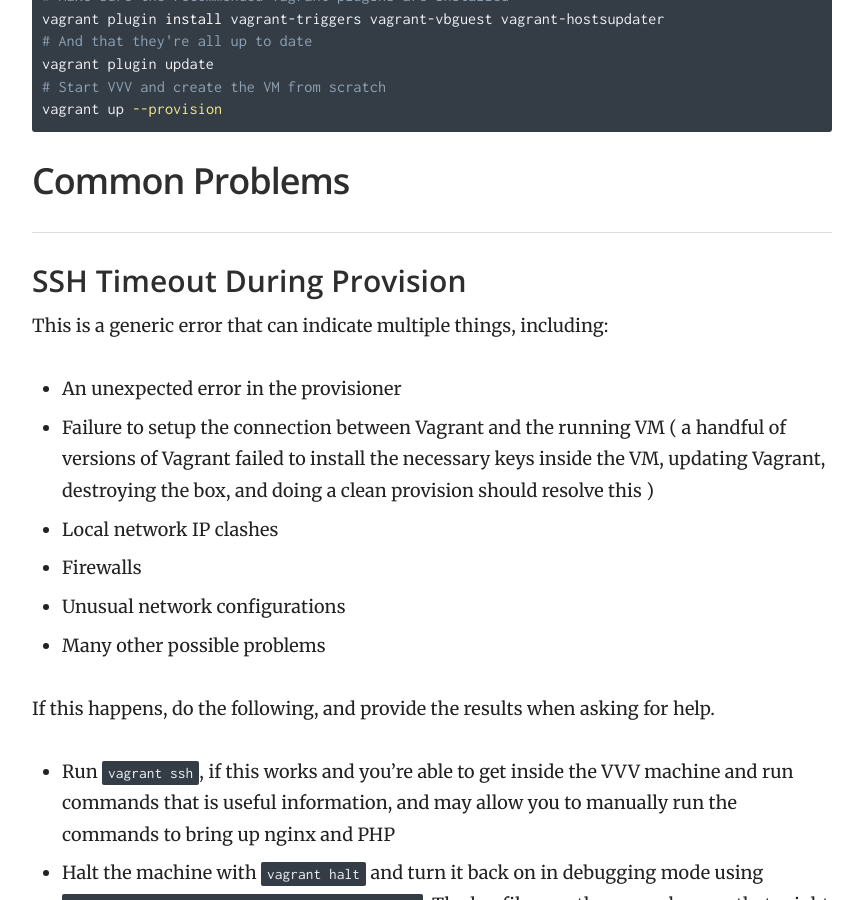
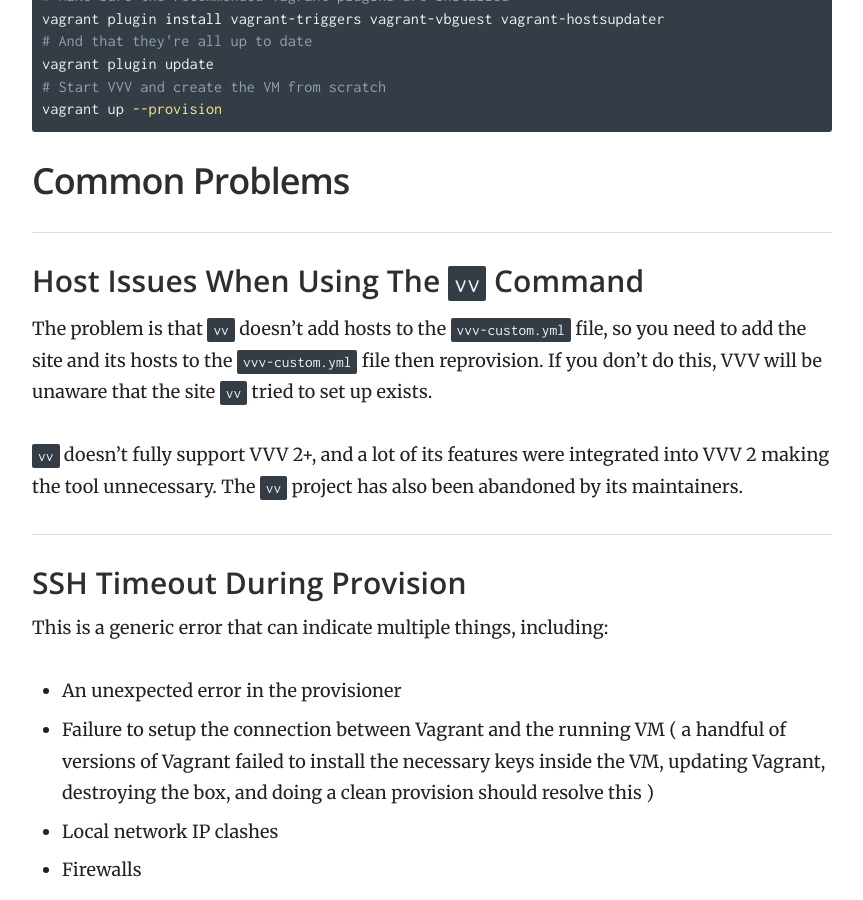
Before and after one commit to Varying-Vagrant-Vagrants/varyingvagrantvagrants.org, a Jekyll site: the page built from docs/en-US/troubleshooting.md, in a window 1280 px wide and 900 px high, scrolled down 712 px. Shown: the whole window, without its empty margins (358-1221 px from the left). Built offline with Jekyll 4.4.1, drawn with Linux system fonts in a browser that asks for light colours.

Commit message:
updates the troubleshooting page to describe vv host issues

````diff
--- a/docs/en-US/troubleshooting.md
+++ b/docs/en-US/troubleshooting.md
@@ -33,6 +33,12 @@ vagrant up --provision
 ```
 
 ## Common Problems
+
+### Host Issues When Using The `vv` Command
+
+The problem is that `vv` doesn't add hosts to the `vvv-custom.yml` file, so you need to add the site and its hosts to the `vvv-custom.yml` file then reprovision. If you don't do this, VVV will be unaware that the site `vv` tried to set up exists.
+
+`vv` doesn't fully support VVV 2+, and a lot of its features were integrated into VVV 2 making the tool unnecessary. The `vv` project has also been abandoned by its maintainers.
 
 ### SSH Timeout During Provision
 
````
